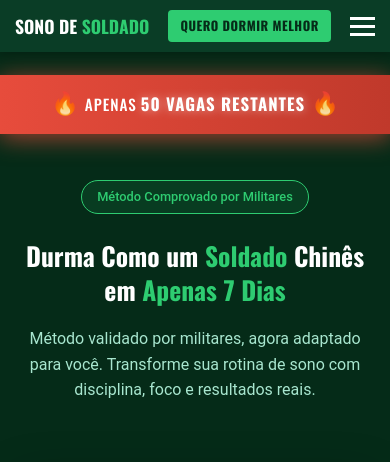
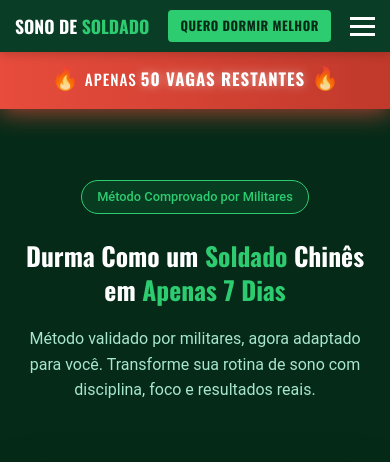
Before and after one commit to JonyLS91/sonodesoldado, a plain HTML site: page index.html in a window 390 px wide. Shown: the top 462 px of the page. Drawn offline with nearby package versions, Linux system fonts and the light colour scheme; a script that the page names is missing.

Commit message:
Adjust mobile urgency banner position to remove gap

```diff
--- a/index.html
+++ b/index.html
@@ -120,7 +120,7 @@
         /* Mobile Responsive - TEXTO PERFEITAMENTE CENTRALIZADO E VISÍVEL */
         @media (max-width: 768px) {
             .urgency-banner {
-                top: 75px;
+                top: 50px;
                 /* Ajustado para não ficar embaixo do menu */
                 padding: 14px 0 !important;
                 display: flex !important;
```
